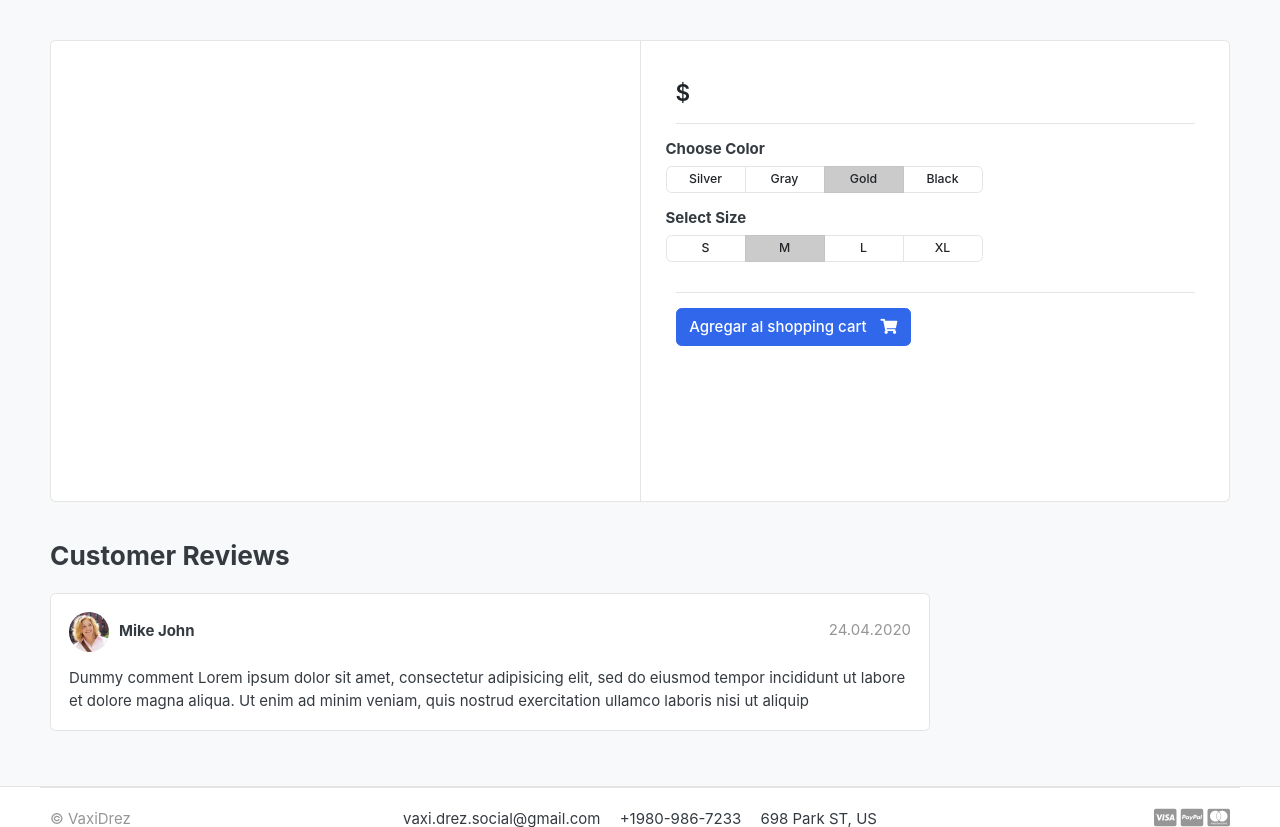
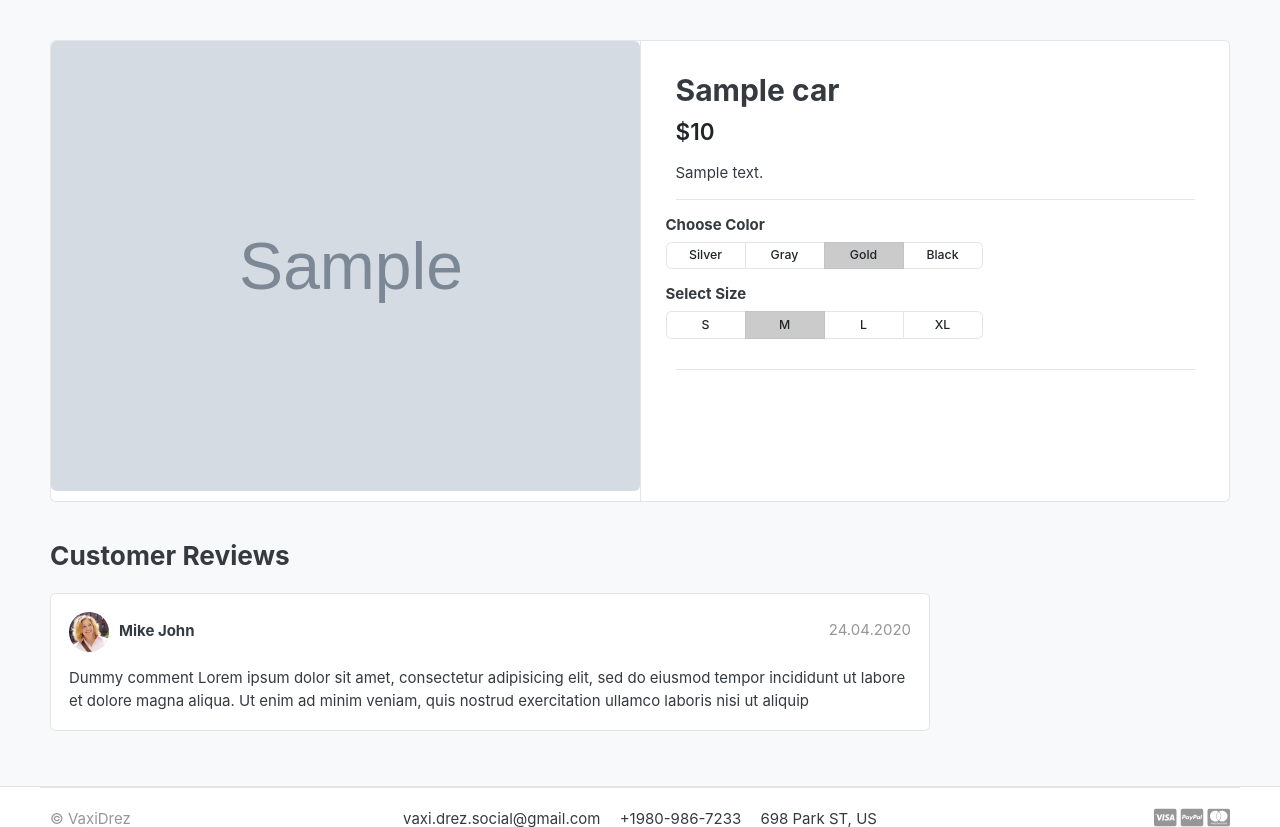
Before and after one commit to joselagunes/catalogo_autos, a Django app: a page that uses templates/catalogo/car_detail.html in a window 1280 px wide. Shown: the part 118-945 px from the top of the page. Run offline with Django 4.2, Linux system fonts and the light colour scheme; tables that the repository leaves empty hold one stand-in row (values such as "Sample post"); grey boxes marked "Sample" are stand-in pictures; some web fonts are replaced.

Commit message:
se agrego el car_detail

```diff
--- a/templates/catalogo/car_detail.html
+++ b/templates/catalogo/car_detail.html
@@ -11,7 +11,7 @@
         <aside class="col-md-6">
           <article class="gallery-wrap">
             <div class="img-big-wrap">
-              <a href="#"><img src="{{ single_product.images.url }}"></a>
+              <a href="#"><img src="{{ single_car.images.url }}"></a>
             </div> <!-- img-big-wrap.// -->
 
           </article> <!-- gallery-wrap .end// -->
@@ -19,13 +19,13 @@
         <main class="col-md-6 border-left">
           <article class="content-body">
 
-            <h2 class="title">{{ single_product.product_name }}</h2>
+            <h2 class="title">{{ single_car.car_name }}</h2>
 
             <div class="mb-3">
-              <var class="price h4">${{ single_product.price }}</var>
+              <var class="price h4">${{ single_car.price }}</var>
             </div>
 
-            <p>{{ single_product.description }}</p>
+            <p>{{ single_car.description }}</p>
 
 
             <hr>
@@ -69,11 +69,7 @@
             </div> <!-- row.// -->
             <hr>
 
-            {% if single_product.stock <= 0 %}
-              <h5>Producto fuera de stock</h5>
-            {% else %}
-              <a href="{% url 'add_cart' single_product.id %}" class="btn  btn-primary"> <span class="text">Agregar al shopping cart</span> <i class="fas fa-shopping-cart"></i>  </a>
-            {% endif %}
+
           </article> <!-- product-info-aside .// -->
         </main> <!-- col.// -->
       </div> <!-- row.// -->
```
Also changed, not shown: templates/catalogo/catalogo.html (+5 -5 lines).
